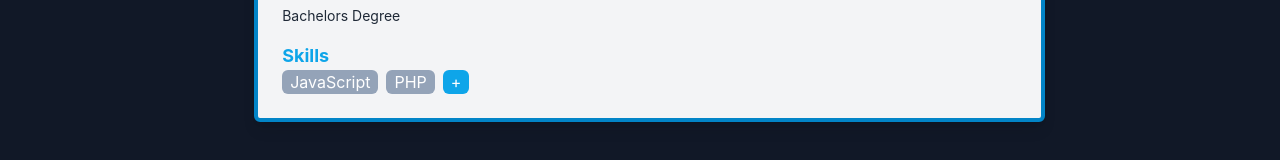
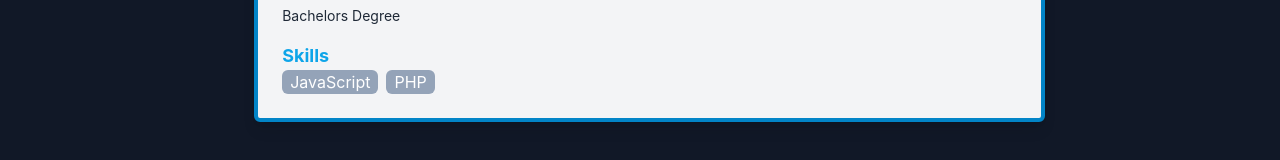
Before and after one commit to Matanbitton/cv-app, a React (Create React App) app: page / in a window 1280 px wide. Shown: the part 296-456 px from the top of the page. Built offline with nearby package versions, Linux system fonts and the light colour scheme.

Commit message:
fix aligment issue caused by not specfied width

```diff
--- a/src/Skills.js
+++ b/src/Skills.js
@@ -6,13 +6,13 @@ export default function Skills({
   id,
 }) {
   return (
-    <div onDoubleClick={handleRemove} id={id}>
+    <div className="group w-9/12" onDoubleClick={handleRemove} id={id}>
       <h2 className="font-bold text-lg text-sky-500 max-w-fit">{text}</h2>
-      <div className="flex gap-2 flex-wrap max-w-fit">
+      <div className="flex gap-2 flex-wrap ">
         {skillsCV}
         <button
           onClick={handleAddButton}
-          className="bg-sky-500 text-white px-2 rounded-md text-md"
+          className="hidden group-hover:block bg-sky-500 text-white px-2 rounded-md text-md"
         >
           +
         </button>
```
